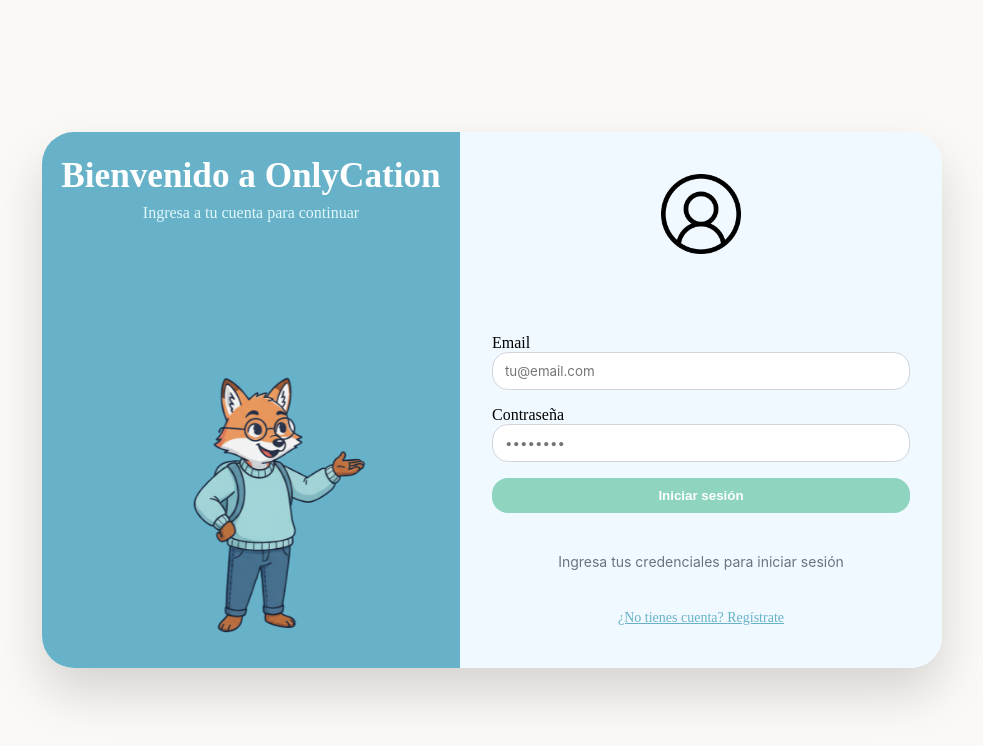
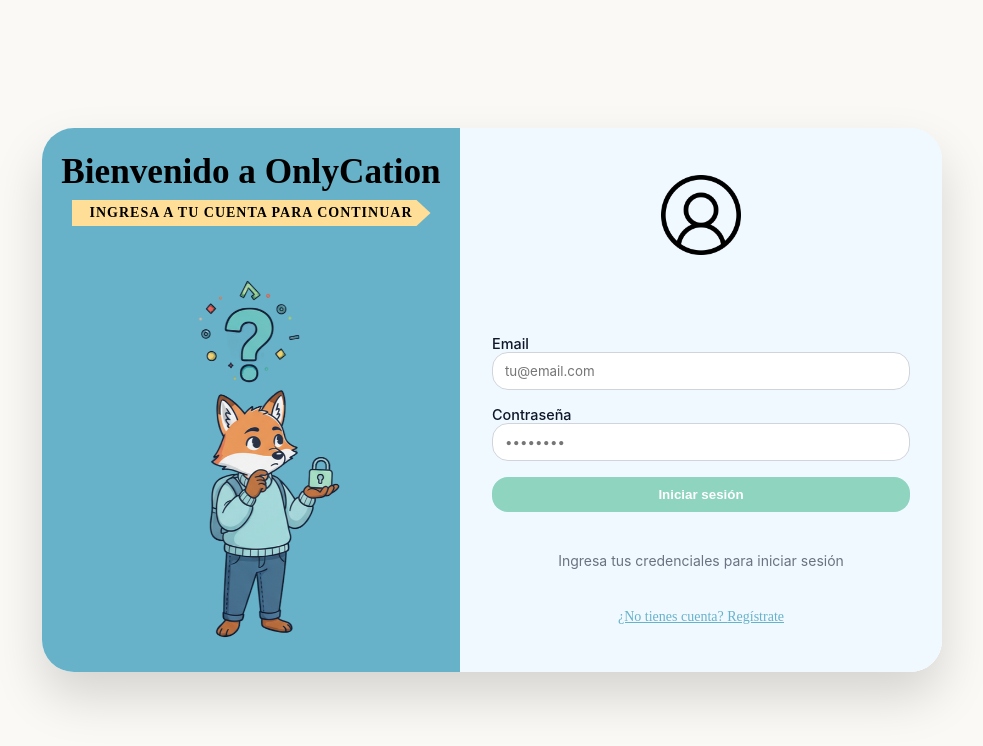
Before and after one commit to alexander1939/OnlyCation_Frontend, a React (Vite) app: page /login in a window 1280 px wide. Shown: the top 746 px of the page, without its empty margins (148-1131 px from the left). Built offline with nearby package versions, Linux system fonts and the light colour scheme.

Commit message:
refactor: reestructuración del codigo de login

```diff
--- a/src/pages/auth/Login.tsx
+++ b/src/pages/auth/Login.tsx
@@ -39,6 +39,7 @@ const Login: React.FC = () => {
   }, [user, navigate]);
 
   return (
+    <div className="login-page">
       <div className="page-container">
         <div className="login-card animate-card">
           <div className="login-card-content">
@@ -48,7 +49,7 @@ const Login: React.FC = () => {
                 <LoginHeader />
               </div>
               <div className="login-card-left-image">
-              <img src="/zorro_docnte_.png" alt="Decorativa" />
+                <img src="/login_mascota.png" alt="Decorativa" />
               </div>
             </div>
 
@@ -75,6 +76,7 @@ const Login: React.FC = () => {
           </div>
         </div>
       </div>
+    </div>
   );
 };
 
--- a/src/pages/auth/LoginForm.tsx
+++ b/src/pages/auth/LoginForm.tsx
@@ -19,7 +19,7 @@ const LoginForm: React.FC<Props> = ({ onSubmit, isLoading = false }) => {
   return (
     <form className="animate-card" onSubmit={handleSubmit}>
       <div className="flex flex-col mb-4">
-        <label className="block text-sm font-medium text-petroleum-blue mb-1">
+        <label className="block text-[0.9rem] font-medium text-gray-900 mb-1">
           Email
         </label>
         <input
@@ -33,7 +33,7 @@ const LoginForm: React.FC<Props> = ({ onSubmit, isLoading = false }) => {
       </div>
 
       <div className="flex flex-col mb-6">
-        <label className="block text-sm font-medium text-petroleum-blue mb-1">
+        <label className="block text-[0.9rem] font-medium text-gray-900 mb-1">
           Contraseña
         </label>
         <input
--- a/src/pages/auth/LoginHeader.tsx
+++ b/src/pages/auth/LoginHeader.tsx
@@ -1,4 +1,5 @@
-import React from 'react';
+import React from "react";
+import Ribbon from "../../components/Ribbon"; // Ajusta la ruta según tu estructura
 
 const LoginHeader: React.FC = () => {
   return (
@@ -6,9 +7,17 @@ const LoginHeader: React.FC = () => {
       <h2 className="text-3xl font-bold text-petroleum-blue mb-2 text-center">
         Bienvenido a OnlyCation
       </h2>
-      <p className="text-petroleum-blue/70 text-center">
-        Ingresa a tu cuenta para continuar
-      </p>
+
+      {/* Aquí usamos el componente Ribbon */}
+      <Ribbon
+        text="Ingresa a tu cuenta para continuar"
+        backgroundColor="#FFDE97"   // Puedes cambiar el color del ribbon
+        textColor="black"           // Color del texto
+        fontSize="14px"             // Tamaño del texto
+        padding="6px 18px"          // Espaciado interno
+        className="mt-2"
+        ariaLabel="Mensaje de inicio de sesión"
+      />
     </div>
   );
 };
--- a/src/styles/Login.css
+++ b/src/styles/Login.css
@@ -1,233 +1,45 @@
 /* Card del login dividido con degradado */
-/* Contenedor principal */
-.page-container {
-    min-height: 100vh;
-    display: flex;
-    align-items: center;       /* centra verticalmente */
-    justify-content: center;   /* centra horizontalmente */
-    background: #FAF9F5;
-    animation: fadeIn 0.6s ease-in-out;
-    padding: 1rem;
-}
-
+.login-page .page-container{min-height:100vh;display:flex;align-items:center;justify-content:center;background:#FAF9F5;animation:fadeIn 0.6s ease-in-out;padding:1rem;}
 /* Card principal */
-.login-card {
-    background: linear-gradient(135deg, #ffffff 0%, #e0f7fa 50%, #ffffff 100%);
-    border-radius: 2rem;
-    box-shadow: 0 25px 50px rgba(0, 0, 0, 0.15);
-    width: 100%;
-    max-width: 900px;
-    display: flex;
-    flex-direction: column;
-    overflow: hidden;
-    position: relative;
-    animation: cardFadeIn 0.8s ease forwards;
-}
-
+.login-page .login-card{background:linear-gradient(135deg,#ffffff 0%,#e0f7fa 50%,#ffffff 100%);border-radius:2rem;box-shadow:0 25px 50px rgba(0,0,0,0.15);width:100%;max-width:900px;display:flex;flex-direction:column;overflow:hidden;position:relative;animation:cardFadeIn 0.8s ease forwards;}
 /* Animación de aparición del card */
-@keyframes cardFadeIn {
-    0% { opacity: 0; transform: scale(0.95); }
-    100% { opacity: 1; transform: scale(1); }
-}
-
+@keyframes cardFadeIn{0%{opacity:0;transform:scale(0.95);}100%{opacity:1;transform:scale(1);}}
 /* Contenedor de contenido dividido */
-.login-card-content {
-    display: flex;
-    width: 100%;
-    min-height: 300px;
-}
-
+.login-page .login-card-content{display:flex;width:100%;min-height:300px;}
 /* Lado izquierdo: Header + Imagen */
-.login-card-left {
-    display: flex;
-    flex-direction: column;
-    flex: 1;
-    background: #68B2C9; /* fallback color */
-    color: white;
-}
-
+.login-page .login-card-left{display:flex;flex-direction:column;flex:1;background:#68B2C9;color:white;}
 /* Header dentro del lado izquierdo */
-.login-card-left-header {
-    padding: 1.5rem 1rem;
-    text-align: center;
-    z-index: 2;
-}
-
+.login-page .login-card-left-header{padding:1.5rem 1rem;text-align:center;z-index:2;}
 /* Animación del header */
-.login-card-left-header h2 {
-    font-size: 2.2rem;
-    font-weight: 700;
-    color: #ffffff;
-    margin-bottom: 0.5rem;
-    opacity: 0;
-    transform: translateY(-20px);
-    animation: headerTextPop 1s ease forwards;
-    animation-delay: 0.3s;
-}
-
-.login-card-left-header p {
-    color: #e0f7fa;
-    font-size: 1rem;
-    opacity: 0;
-    transform: translateY(-10px);
-    animation: headerTextPop 1s ease forwards;
-    animation-delay: 0.5s;
-}
-
-@keyframes headerTextPop {
-    0% { opacity: 0; transform: translateY(-20px); }
-    100% { opacity: 1; transform: translateY(0); }
-}
-
+.login-page .login-card-left-header h2{font-size:2.2rem;font-weight:700;color:#000000;margin-bottom:0.5rem;opacity:0;transform:translateY(-20px);animation:headerTextPop 1s ease forwards;animation-delay:0.3s;}
+.login-page .login-card-left-header p{color:#e0f7fa;font-size:1rem;opacity:0;transform:translateY(-10px);animation:headerTextPop 1s ease forwards;animation-delay:0.5s;}
+@keyframes headerTextPop{0%{opacity:0;transform:translateY(-20px);}100%{opacity:1;transform:translateY(0);}}
 /* Imagen debajo del header */
-.login-card-left-image {
-    flex: 1;
-    position: relative;
-}
-
-.login-card-left-image img {
-    width: 100%;
-    height: 100%;
-    object-fit: cover;
-    opacity: 0;
-    transform: translateX(-50px) translateY(0);
-    animation: slideInLeft 0.8s ease forwards, floatImage 6s ease-in-out infinite alternate;
-    animation-delay: 0.5s, 1.3s;
-    transition: transform 0.5s ease;
-}
-
-.login-card-left-image img:hover {
-    transform: scale(1.05);
-}
-
+.login-page .login-card-left-image{flex:1;position:relative;}
+.login-page .login-card-left-image img{width:100%;height:100%;object-fit:cover;opacity:0;transform:translateX(-50px) translateY(0);animation:slideInLeft 0.8s ease forwards,floatImage 6s ease-in-out infinite alternate;animation-delay:0.5s,1.3s;transition:transform 0.5s ease;}
+.login-page .login-card-left-image img:hover{transform:scale(1.05);}
 /* Lado derecho: formulario */
-.login-card-right {
-    flex: 1;
-    padding: 2rem 2rem;
-    display: flex;
-    flex-direction: column;
-    justify-content: center;
-    gap: 2.5rem;
-    background: #f0f9ff;
-    position: relative;
-}
-
+.login-page .login-card-right{flex:1;padding:2rem 2rem;display:flex;flex-direction:column;justify-content:center;gap:2.5rem;background:#f0f9ff;position:relative;}
 /* Cada contenedor de input */
-.login-card-right form > div {
-    margin-bottom: 1rem;
-}
-.login-card-right form > div:last-child {
-    margin-bottom: 0;
-}
-
+.login-page .login-card-right form>div{margin-bottom:1rem;}
+.login-page .login-card-right form>div:last-child{margin-bottom:0;}
 /* Inputs */
-.login-card-right input {
-    width: 100%;
-    padding: 0.625rem 0.75rem;
-    border: 1px solid #d1d5db;
-    border-radius: 1rem;
-    outline: none;
-    font-family: 'Inter', sans-serif;
-    transition: all 0.3s ease;
-}
-
-.login-card-right input:focus {
-    border-color: #0F4C81;
-    box-shadow: 0 0 0 3px rgba(15, 76, 129, 0.25);
-}
-
+.login-page .login-card-right input{width:100%;padding:0.625rem 0.75rem;border:1px solid #d1d5db;border-radius:1rem;outline:none;font-family:'Inter',sans-serif;transition:all 0.3s ease;}
+.login-page .login-card-right input:focus{border-color:#0F4C81;box-shadow:0 0 0 3px rgba(15,76,129,0.25);}
 /* Botón principal */
-.login-card-right button {
-    width: 100%;
-    padding: 0.625rem 1rem;
-    background: #8ED4BE;
-    color: #ffffff;
-    font-weight: 600;
-    border-radius: 1rem;
-    border: none;
-    cursor: pointer;
-    transition: all 0.3s ease, transform 0.2s ease, box-shadow 0.3s ease;
-}
-
-.login-card-right button:hover {
-    transform: scale(1.05);
-    background: #7BC7AD;
-    box-shadow: 0 8px 20px rgba(0,0,0,0.2);
-}
-
+.login-page .login-card-right button{width:100%;padding:0.625rem 1rem;background:#8ED4BE;color:#ffffff;font-weight:600;border-radius:1rem;border:none;cursor:pointer;transition:all 0.3s ease,transform 0.2s ease,box-shadow 0.3s ease;}
+.login-page .login-card-right button:hover{transform:scale(1.05);background:#7BC7AD;box-shadow:0 8px 20px rgba(0,0,0,0.2);}
 /* Texto de enlace */
-.login-card-right .login-link {
-    text-align: center;
-    color: #68B2C9;
-    text-decoration: underline;
-    cursor: pointer;
-    font-size: 0.875rem;
-    font-weight: 500;
-    transition: color 0.3s ease;
-}
-
-.login-card-right .login-link span:hover {
-    color: #0F4C81;
-}
-
+.login-page .login-card-right .login-link{text-align:center;color:#68B2C9;text-decoration:underline;cursor:pointer;font-size:0.875rem;font-weight:500;transition:color 0.3s ease;}
+.login-page .login-card-right .login-link span:hover{color:#0F4C81;}
 /* Error */
-.login-card-right .error-text {
-    color: #dc2626;
-    text-align: center;
-    font-size: 0.875rem;
-    font-weight: 500;
-}
-
+.login-page .login-card-right .error-text{color:#dc2626;text-align:center;font-size:0.875rem;font-weight:500;}
 /* Info */
-.login-card-right .info-text {
-    text-align: center;
-    color: #6b7280;
-    font-size: 0.875rem;
-}
-
+.login-page .login-card-right .info-text{text-align:center;color:#6b7280;font-size:0.875rem;}
 /* Animaciones de entrada de la imagen */
-@keyframes slideInLeft {
-    0% {
-        transform: translateX(-50px) translateY(0);
-        opacity: 0;
-    }
-    100% {
-        transform: translateX(0) translateY(0);
-        opacity: 1;
-    }
-}
-
-@keyframes floatImage {
-    0% {
-        transform: translateX(0) translateY(0);
-    }
-    25% {
-        transform: translateX(5px) translateY(-5px);
-    }
-    50% {
-        transform: translateX(10px) translateY(0);
-    }
-    75% {
-        transform: translateX(5px) translateY(5px);
-    }
-    100% {
-        transform: translateX(0) translateY(0);
-    }
-}
-
-
-/* Icono arriba del formulario */
-/* Icono arriba del formulario - estático y más grande */
-.login-icon {
-    display: flex;
-    justify-content: center;
-    align-items: center;
-    margin-bottom: 2.5rem; /* separa del formulario */
-}
-
-.login-icon img {
-    width: 80px;      /* tamaño más grande */
-    height: 80px;
-    object-fit: contain;
-    /* Se elimina la animación */
-}
+@keyframes slideInLeft{0%{transform:translateX(-50px) translateY(0);opacity:0;}100%{transform:translateX(0) translateY(0);opacity:1;}}
+@keyframes floatImage{0%{transform:translateX(0) translateY(0);}25%{transform:translateX(5px) translateY(-5px);}50%{transform:translateX(10px) translateY(0);}75%{transform:translateX(5px) translateY(5px);}100%{transform:translateX(0) translateY(0);}}
+.login-page .login-icon{display:flex;justify-content:center;align-items:center;margin-bottom:2.5rem;}
+.login-page .login-icon img{width:80px;height:80px;object-fit:contain;}
+/* Labels del formulario (Email, Contraseña) */
+.login-page .login-card-right label{font-family:'Inter',sans-serif;font-size:0.9rem;font-weight:500;color:#0f172a;}
```
Also changed, not shown: src/components/Footer.tsx (+45 -2 lines), public/login_mascota.png (added). Lines whose indentation alone changed are shown as unchanged.
